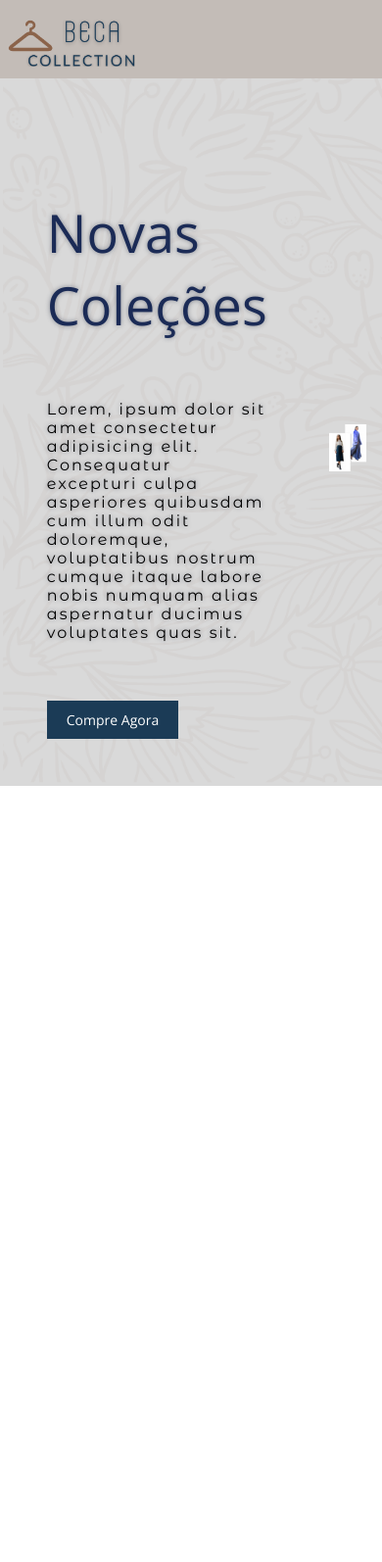
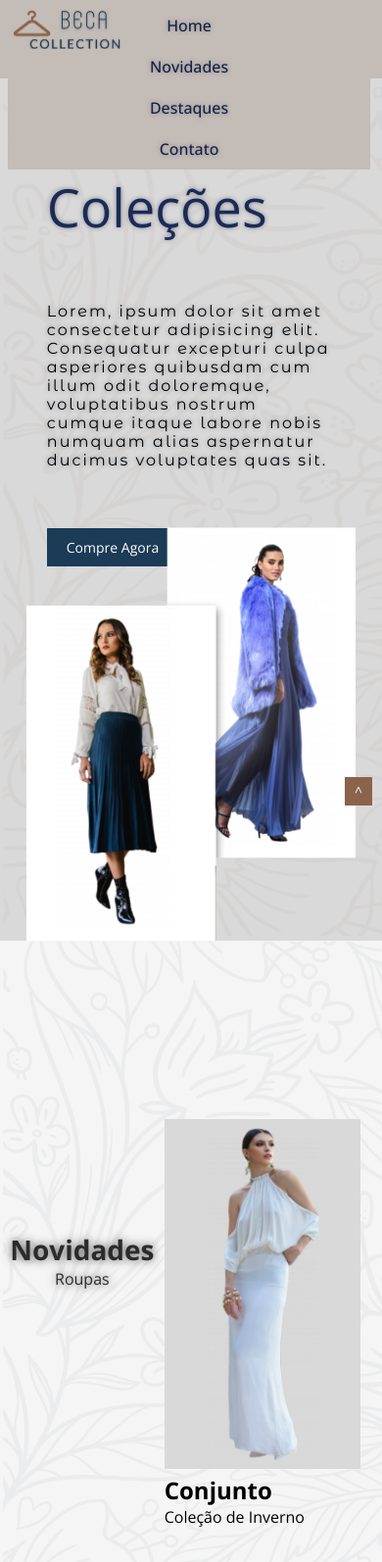
Before and after one commit to gianz1n/Projeto-Web, a plain HTML site: page Index.html in a window 390 px wide. Shown: the whole page at 98% size. Before the commit the page ends 844 px from the top, so only its background shows below. Drawn offline with nearby package versions, Linux system fonts and the light colour scheme.

Commit message:
Atualizado: 25/2023 09:30h

```diff
--- a/Index.html
+++ b/Index.html
@@ -5,6 +5,7 @@
     <meta http-equiv="X-UA-Compatible" content="IE=edge">
     <meta name="viewport" content="width=device-width, initial-scale=1.0">
     <link rel="stylesheet" href="Style.css">
+    <link rel="stylesheet" href="https://cdnjs.cloudflare.com/ajax/libs/font-awesome/6.2.1/css/fontawesome.min.css"/>
     <title>Loja de Roupa Online</title>
 </head>
 <body>
@@ -14,6 +15,16 @@
                 <div class="logo"></div>
                 <div class="desktop-menu">
                     <ul>
+                        <li><a href="#">Home</a></li>
+                        <li><a href="#">Novidades</a></li>
+                        <li><a href="#">Destaques</a></li>
+                        <li><a href="#">Contato</a></li>
+                    </ul>
+                </div>
+
+                <div class="mobile-menu">
+                    <i class="fa-solid fa-bars"></i>
+                    <ul id="myLinks">
                         <li><a href="#">Home</a></li>
                         <li><a href="#">Novidades</a></li>
                         <li><a href="#">Destaques</a></li>
@@ -34,6 +45,38 @@
                 </div>
             </div>
         </div>
+        <button id="back-to-top">^</button>
     </header>
+
+    <section class="max-width bg2" id="about">
+        <div class="container">
+            <div class="titulo">
+                <h2 class="text-md color-cinza-1">Novidades</h2>
+                <div class="line">
+                    <div class="text-titulo">Roupas</div>
+                </div>
+            </div>
+            <div class="down">
+                <div class="box">
+                    <img src="image/b1.png" alt="">
+                    <div class="text">
+                        <h2>Conjunto</h2>
+                        <p>Coleção de Inverno</p>
+                        <i class="fa-regular fa-right-long"></i>
+                    </div>
+                </div>
+            </div>
+        </div>
+    </section>
+
+    <script>
+        // Back-to
+
+        var btn = document.querySelector("#back-to-top");
+
+        btn.addEventListener("click", function(){
+            scrollTo(0, 0)
+        });
+    </script>
 </body>
 </html>
--- a/Style.css
+++ b/Style.css
@@ -25,6 +25,13 @@ html, body{
     height: auto;
 }
 
+.bg2 {
+    background: url('image/bg-4.png')no-repeat;
+    background-size: cover ;
+    width: 100%;
+    height: auto;
+}
+
 .container {
     max-width: 1680px;
     margin: 0 auto;
@@ -32,6 +39,18 @@ html, body{
     align-items: center;
     justify-content: center;
     min-height: 95vh;
+}
+
+.titulo {
+    width: 100%;
+    min-height: 250px;
+    display: flex;
+    align-items: center;
+    justify-content: flex-start;
+    flex-direction: column;
+    margin-top: 40px;
+    text-shadow: 0 0 10px #545454;
+    color: #2b2b2b;
 }
 
 .logo {
@@ -123,6 +142,28 @@ text-title {
     color: #545454;
 }
 
+#back-to-top {
+    position: fixed;
+    bottom: 2px;
+    right: 10px;
+    padding: 5px 10px;
+    background: #8b634a;
+}
+
+body::-webkit-scrollbar {
+    width: 12px;
+}
+
+body::-webkit-scrollbar-track {
+    background: #fff;
+}
+
+body::-webkit-scrollbar-thumb {
+    background-color: #2b2b2b;
+    border-radius: 20px;
+    border: 1px solid #fff;
+}
+
 /* Desktop-menu */
 
 .desktop-menu ul {
@@ -149,6 +190,52 @@ text-title {
     font-weight: 400;
     text-decoration: underline;
 }
+
+/* Mobile-Menu */
+
+.mobile-menu {
+    width: 95%;
+    height: auto;
+    position: absolute;
+    top: 5px;
+    background: #c3bcb7;
+    display: none;
+}
+
+.mobile-menu i{
+    position: absolute;
+    right: 25px;
+    top: 10px;
+    font-size: 23px;
+    color: #fff;
+    cursor: pointer;
+}
+
+.mobile-menu ul{
+    display: block;
+    text-align: center;
+}
+
+.mobile-menu ul li{
+    list-style-type: none;
+    padding: 10px;
+}
+
+.mobile-menu ul li a{
+    text-decoration: none;
+    font-weight: 500;
+    color: #17203f;
+    text-shadow: 0 0 5px #848790;
+}
+
+.mobile-menu ul li a:hover{
+    color:#8b634a;
+    text-shadow: 0 0 5px #8b634a;
+    font-weight: 500;
+    text-decoration: underline;
+}
+
+
 /* Header */
 
 header .container {
@@ -218,6 +305,10 @@ header .right .imagem img {
         width: 100%;
     }
 
+    .mobile-menu {
+        display: block;
+    }
+
     .desktop-menu ul {
         display: none;
     }
@@ -236,4 +327,33 @@ header .right .imagem img {
         padding:0 2%;
         margin-top: -60px;
     }
+
+    .logo {
+        width: 110px;
+        top: 10px;
+        left: 5px;
+    }
+
+    img {
+        width: 90%;
+    }
+
+    .call {
+        flex-direction: column;
+        justify-content: flex-start;
+    }
+
+    header .left{
+        margin-top: -100px;
+    }
+
+    header .right .imagem {
+        width: 60%;
+    }
 }
+
+@media screen and (max-width: 428px){
+    header .right .imagem {
+        width: 80%;
+    }
+}
```
